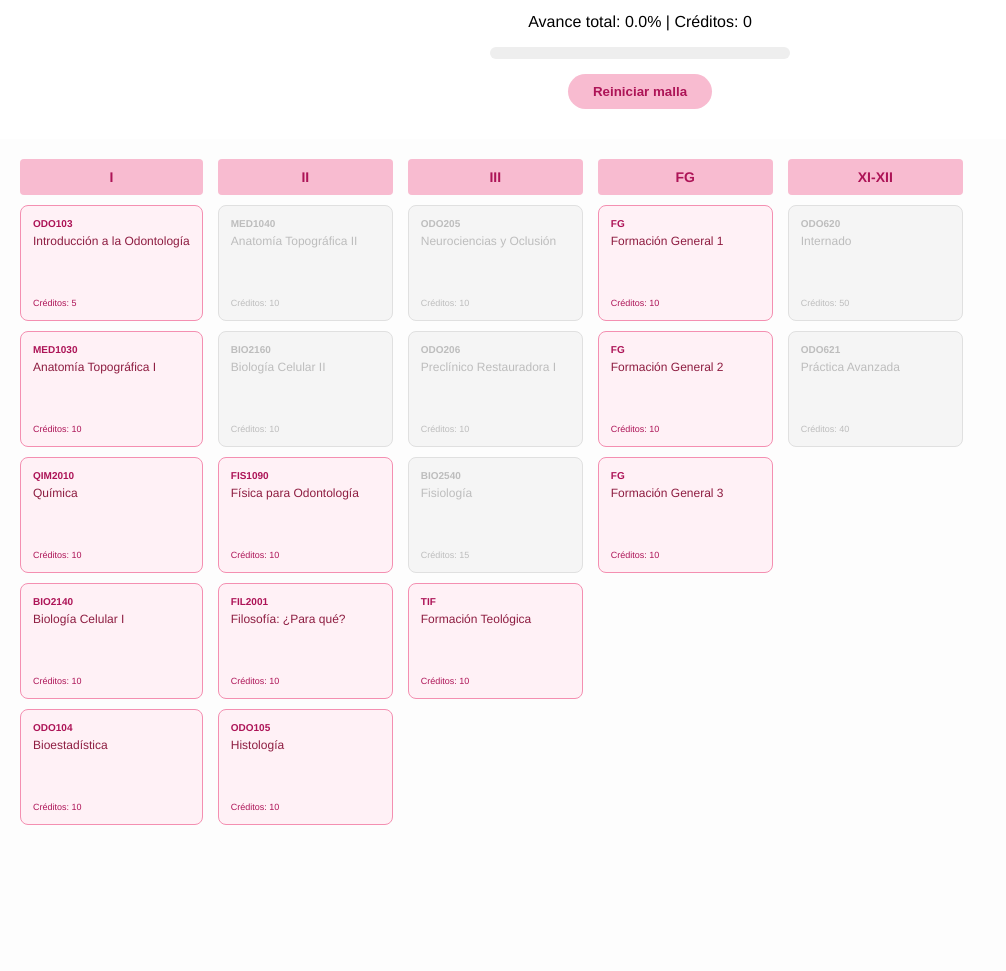
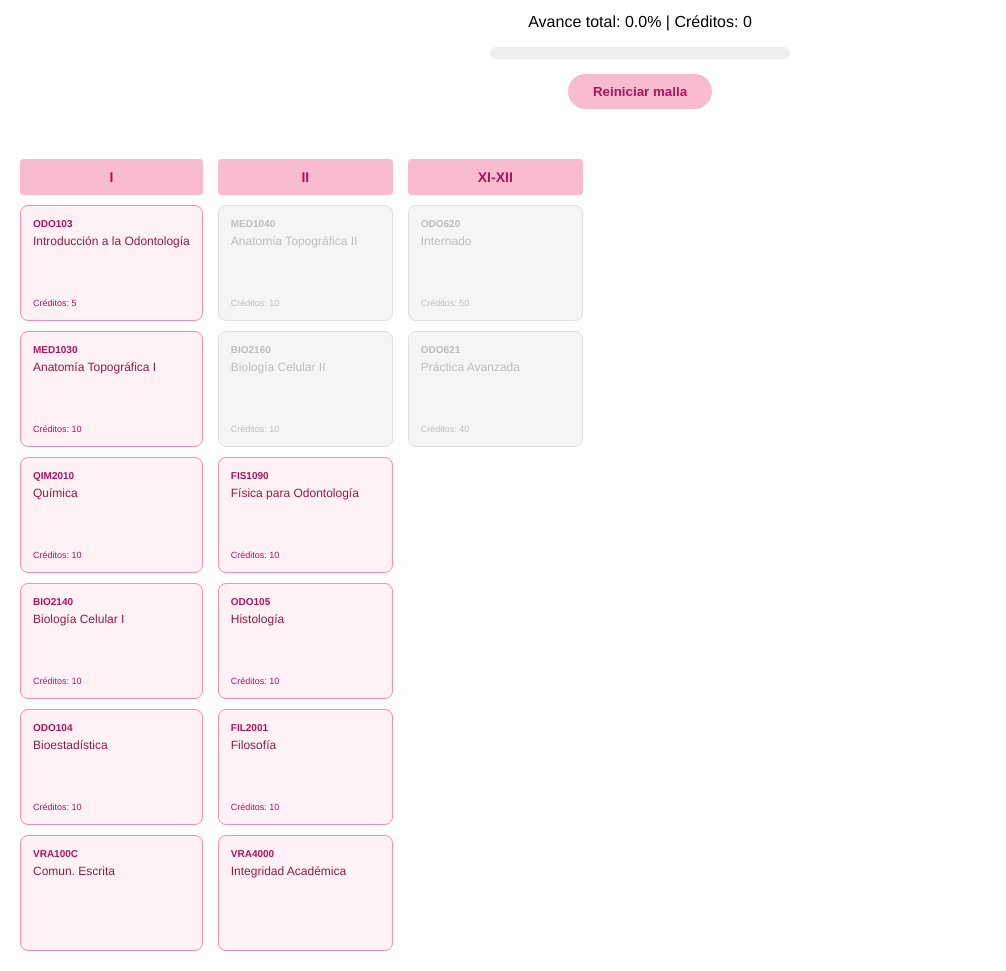
Before and after one commit to florenciacarcamo/mi-malla-odontologia, a plain HTML site: page index.html in a window 1280 px wide. Shown: the part 91-1062 px from the top of the page, without its empty margins (0-1006 px from the left). Before the commit the page ends 936 px from the top, so only its background shows below. Drawn offline with Linux system fonts and the light colour scheme.

Commit message:
Update index.html

```diff
--- a/index.html
+++ b/index.html
@@ -24,6 +24,7 @@
             <div class="ramo disponible" id="QIM2010" data-cr="10" onclick="marcar('QIM2010')"><span class="sigla">QIM2010</span><p>Química</p><span class="cr">Créditos: 10</span></div>
             <div class="ramo disponible" id="BIO2140" data-cr="10" onclick="marcar('BIO2140')"><span class="sigla">BIO2140</span><p>Biología Celular I</p><span class="cr">Créditos: 10</span></div>
             <div class="ramo disponible" id="ODO104" data-cr="10" onclick="marcar('ODO104')"><span class="sigla">ODO104</span><p>Bioestadística</p><span class="cr">Créditos: 10</span></div>
+            <div class="ramo disponible" id="VRA100C" data-cr="0" onclick="marcar('VRA100C')"><span class="sigla">VRA100C</span><p>Comun. Escrita</p></div>
         </div>
 
         <div class="semestre">
@@ -31,29 +32,15 @@
             <div class="ramo bloqueado" id="MED1040" data-req="MED1030" data-cr="10" onclick="marcar('MED1040')"><span class="sigla">MED1040</span><p>Anatomía Topográfica II</p><span class="cr">Créditos: 10</span></div>
             <div class="ramo bloqueado" id="BIO2160" data-req="BIO2140" data-cr="10" onclick="marcar('BIO2160')"><span class="sigla">BIO2160</span><p>Biología Celular II</p><span class="cr">Créditos: 10</span></div>
             <div class="ramo disponible" id="FIS1090" data-cr="10" onclick="marcar('FIS1090')"><span class="sigla">FIS1090</span><p>Física para Odontología</p><span class="cr">Créditos: 10</span></div>
-            <div class="ramo disponible" id="FIL2001" data-cr="10" onclick="marcar('FIL2001')"><span class="sigla">FIL2001</span><p>Filosofía: ¿Para qué?</p><span class="cr">Créditos: 10</span></div>
             <div class="ramo disponible" id="ODO105" data-cr="10" onclick="marcar('ODO105')"><span class="sigla">ODO105</span><p>Histología</p><span class="cr">Créditos: 10</span></div>
-        </div>
-
-        <div class="semestre">
-            <div class="sem-header">III</div>
-            <div class="ramo bloqueado" id="ODO205" data-req="MED1040" data-cr="10" onclick="marcar('ODO205')"><span class="sigla">ODO205</span><p>Neurociencias y Oclusión</p><span class="cr">Créditos: 10</span></div>
-            <div class="ramo bloqueado" id="ODO206" data-req="ODO103" data-cr="10" onclick="marcar('ODO206')"><span class="sigla">ODO206</span><p>Preclínico Restauradora I</p><span class="cr">Créditos: 10</span></div>
-            <div class="ramo bloqueado" id="BIO2540" data-req="BIO2160" data-cr="15" onclick="marcar('BIO2540')"><span class="sigla">BIO2540</span><p>Fisiología</p><span class="cr">Créditos: 15</span></div>
-            <div class="ramo disponible" id="TIF" data-cr="10" onclick="marcar('TIF')"><span class="sigla">TIF</span><p>Formación Teológica</p><span class="cr">Créditos: 10</span></div>
-        </div>
-
-        <div class="semestre">
-            <div class="sem-header">FG</div>
-            <div class="ramo disponible" id="FG1" data-cr="10" onclick="marcar('FG1')"><span class="sigla">FG</span><p>Formación General 1</p><span class="cr">Créditos: 10</span></div>
-            <div class="ramo disponible" id="FG2" data-cr="10" onclick="marcar('FG2')"><span class="sigla">FG</span><p>Formación General 2</p><span class="cr">Créditos: 10</span></div>
-            <div class="ramo disponible" id="FG3" data-cr="10" onclick="marcar('FG3')"><span class="sigla">FG</span><p>Formación General 3</p><span class="cr">Créditos: 10</span></div>
+            <div class="ramo disponible" id="FIL2001" data-cr="10" onclick="marcar('FIL2001')"><span class="sigla">FIL2001</span><p>Filosofía</p><span class="cr">Créditos: 10</span></div>
+            <div class="ramo disponible" id="VRA4000" data-cr="0" onclick="marcar('VRA4000')"><span class="sigla">VRA4000</span><p>Integridad Académica</p></div>
         </div>
 
         <div class="semestre">
             <div class="sem-header">XI-XII</div>
-            <div class="ramo bloqueado" id="ODO620" data-req="ODO523" data-cr="50" onclick="marcar('ODO620')"><span class="sigla">ODO620</span><p>Internado</p><span class="cr">Créditos: 50</span></div>
-            <div class="ramo bloqueado" id="ODO621" data-req="ODO620" data-cr="40" onclick="marcar('ODO621')"><span class="sigla">ODO621</span><p>Práctica Avanzada</p><span class="cr">Créditos: 40</span></div>
+            <div class="ramo bloqueado" id="ODO620" data-cr="50" onclick="marcar('ODO620')"><span class="sigla">ODO620</span><p>Internado</p><span class="cr">Créditos: 50</span></div>
+            <div class="ramo bloqueado" id="ODO621" data-cr="40" onclick="marcar('ODO621')"><span class="sigla">ODO621</span><p>Práctica Avanzada</p><span class="cr">Créditos: 40</span></div>
         </div>
     </div>
     <script src="script.js"></script>
```
